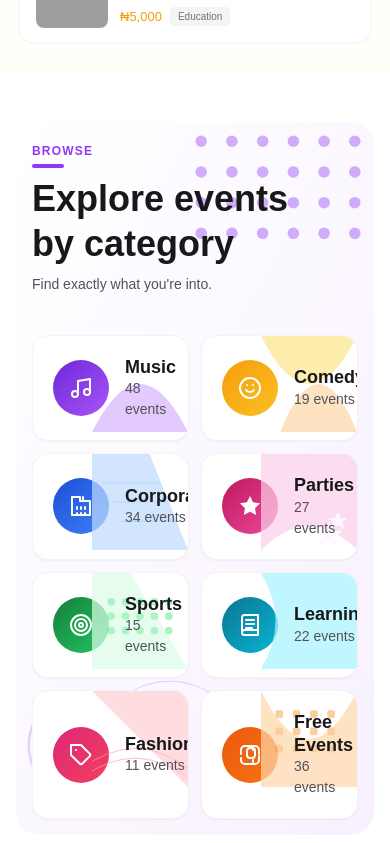
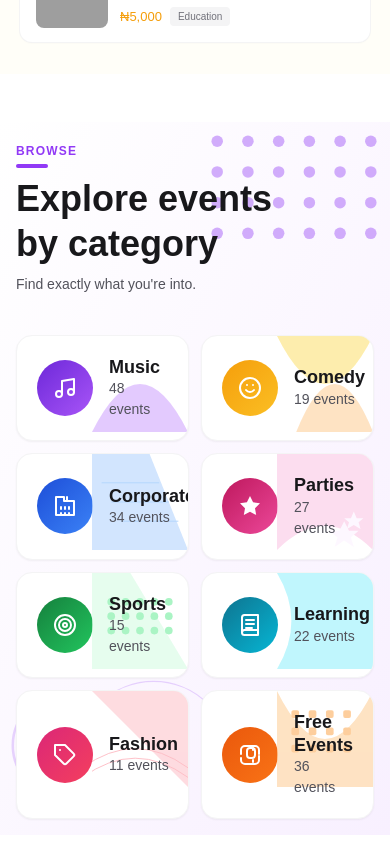
Before and after one commit to Emmanuelbagbi/Bitbandy.com, a React (Vite) app: page / in a window 390 px wide. Shown: the part 3821-4664 px from the top of the page. Built offline with nearby package versions, Linux system fonts and the light colour scheme; grey boxes are pictures that could not be loaded; a web font is replaced by a local one.

Commit message:
initial commit

```diff
--- a/src/pages/HomePage.jsx
+++ b/src/pages/HomePage.jsx
@@ -644,7 +644,7 @@ const BitbandyHomepage = () => {
         <section className="py-12 px-0 lg:px-0">
           <div className="lg:max-w-[1280px] lg:mx-auto lg:px-8">
             {/* Background container */}
-            <div className="relative bg-gradient-to-br from-white to-[#f8f0ff] rounded-3xl p-4 sm:p-8 lg:p-12 overflow-hidden mx-4 lg:mx-0">
+            <div className="relative bg-gradient-to-br from-white to-[#f8f0ff] lg:rounded-3xl p-4 sm:p-8 lg:p-12 overflow-hidden">
               {/* Decorative elements - top right dots */}
               <div className="absolute top-0 right-0 w-48 h-48 opacity-40">
                 <svg viewBox="0 0 100 100" fill="none">
```
